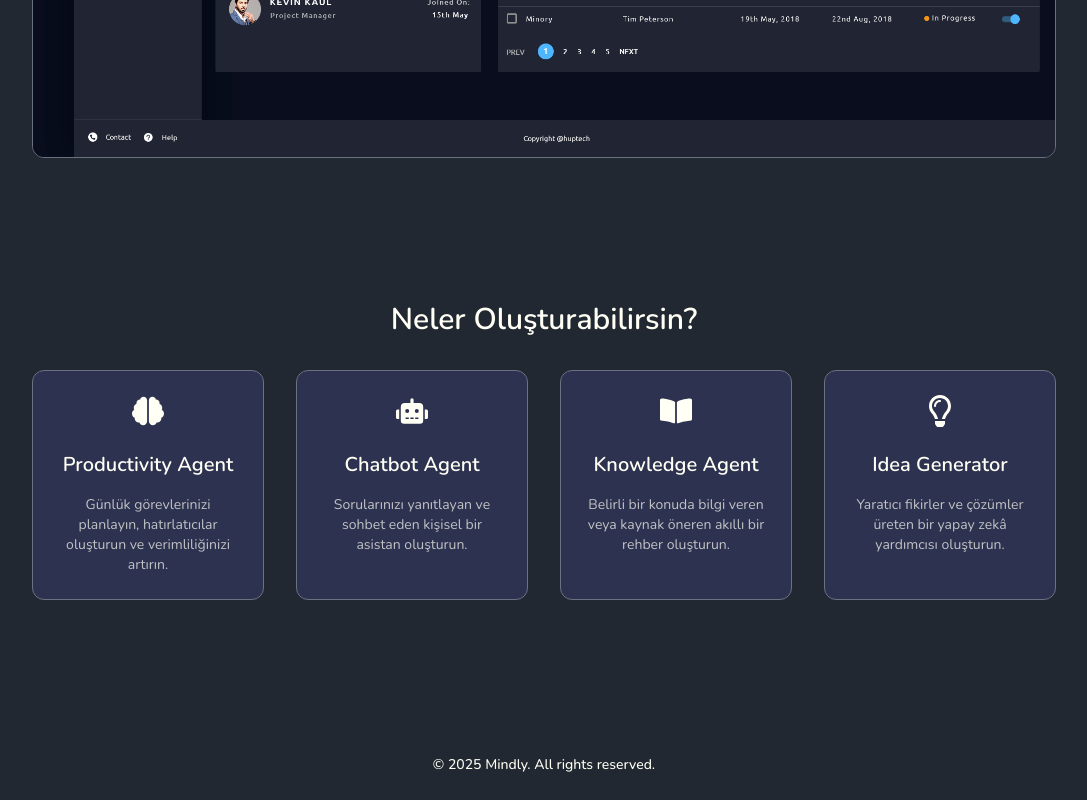
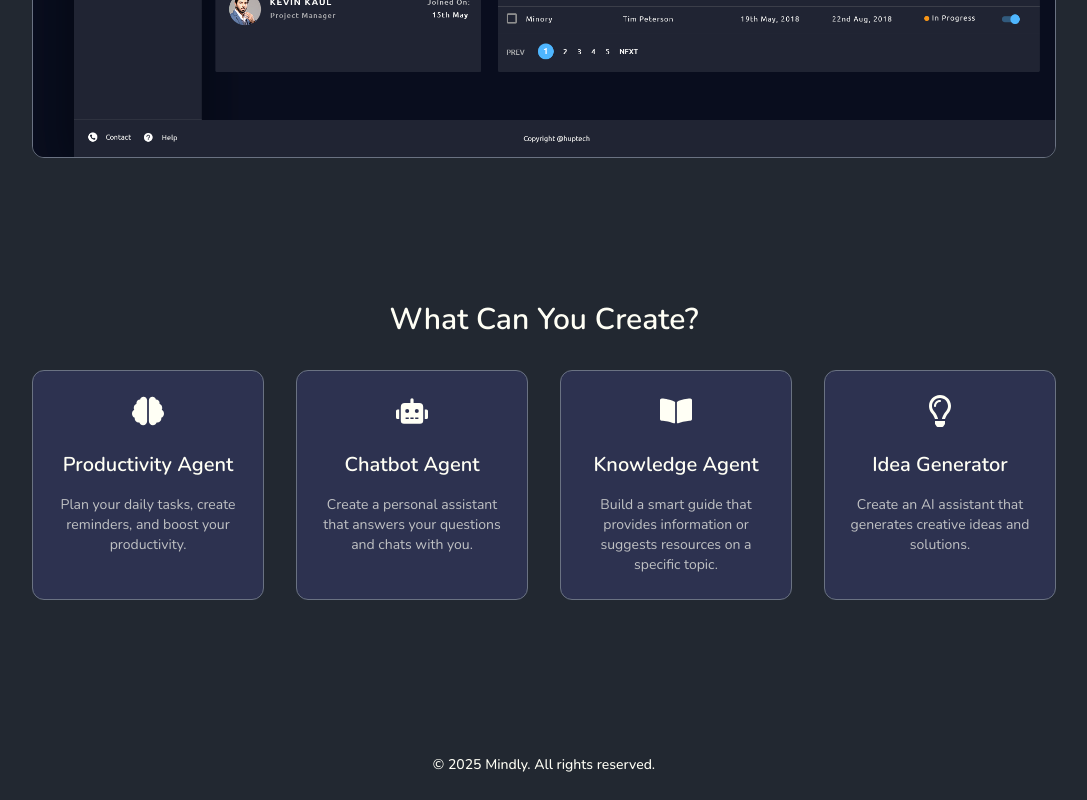
Before and after one commit to poyrazavsever/mindly, a Next.js app: page / in a window 1280 px wide. Shown: the part 1434-2234 px from the top of the page, without its empty margins (96-1183 px from the left). Built offline with nearby package versions, Linux system fonts and the light colour scheme; no server answers.

Commit message:
feat: translated card section

```diff
--- a/components/shared/cardSection.tsx
+++ b/components/shared/cardSection.tsx
@@ -5,22 +5,22 @@ const agents = [
     {
         icon: <FaBrain size={32} className="text-primary" />,
         title: 'Productivity Agent',
-        desc: 'Günlük görevlerinizi planlayın, hatırlatıcılar oluşturun ve verimliliğinizi artırın.',
+        desc: 'Plan your daily tasks, create reminders, and boost your productivity.',
     },
     {
         icon: <FaRobot size={32} className="text-primary" />,
         title: 'Chatbot Agent',
-        desc: 'Sorularınızı yanıtlayan ve sohbet eden kişisel bir asistan oluşturun.',
+        desc: 'Create a personal assistant that answers your questions and chats with you.',
     },
     {
         icon: <FaBookOpen size={32} className="text-primary" />,
         title: 'Knowledge Agent',
-        desc: 'Belirli bir konuda bilgi veren veya kaynak öneren akıllı bir rehber oluşturun.',
+        desc: 'Build a smart guide that provides information or suggests resources on a specific topic.',
     },
     {
         icon: <FaRegLightbulb size={32} className="text-primary" />,
         title: 'Idea Generator',
-        desc: 'Yaratıcı fikirler ve çözümler üreten bir yapay zekâ yardımcısı oluşturun.',
+        desc: 'Create an AI assistant that generates creative ideas and solutions.',
     },
 ]
 
@@ -28,7 +28,7 @@ const CardSection = () => {
     return (
         <section className="w-full py-32 flex flex-col items-center">
             <h2 className="text-3xl font-semibold text-primary mb-8 text-center">
-                Neler Oluşturabilirsin?
+                What Can You Create?
             </h2>
             <div className="grid grid-cols-1 sm:grid-cols-2 md:grid-cols-4 gap-8 w-full max-w-6xl">
                 {agents.map((agent, i) => (
```
